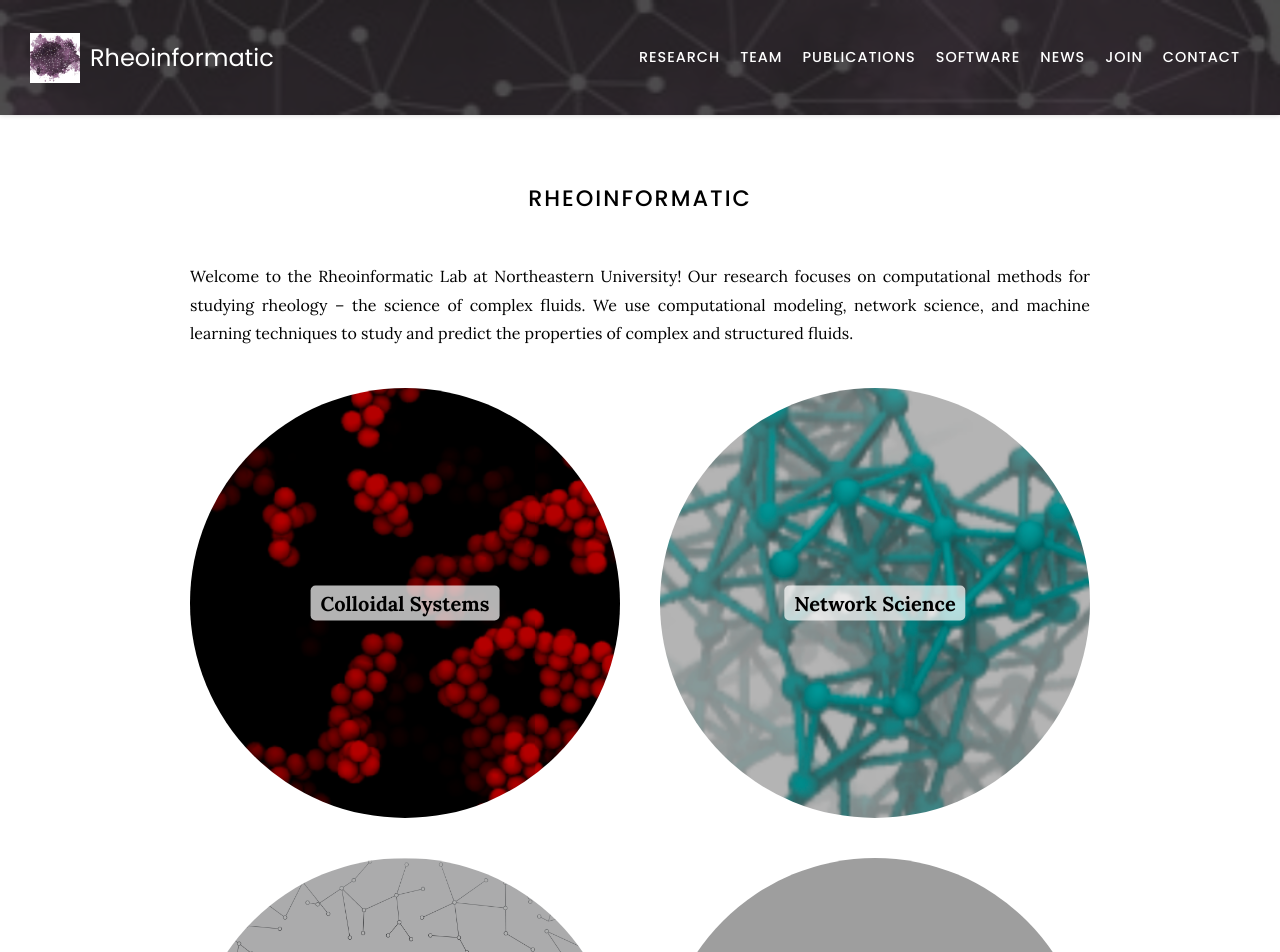
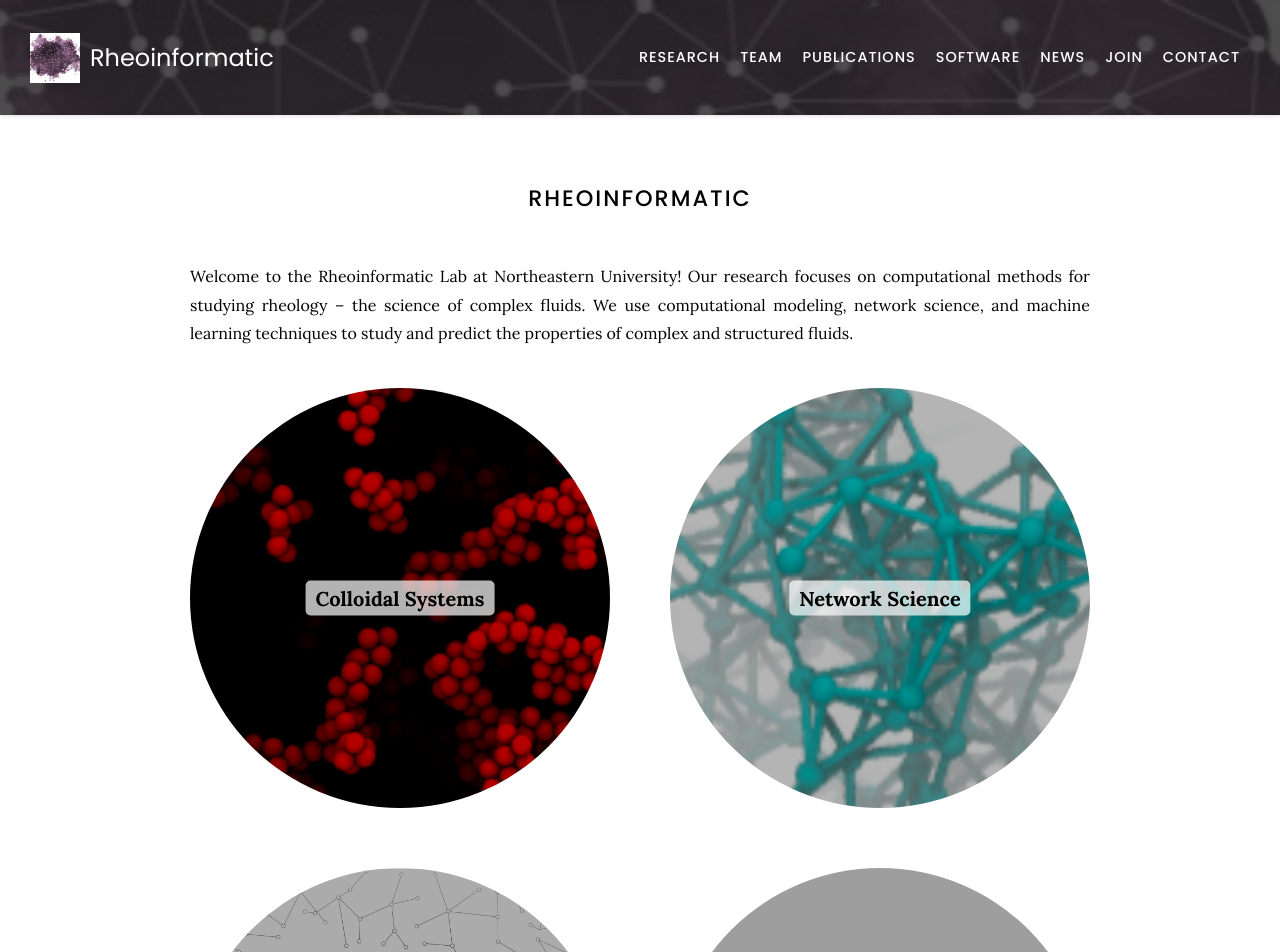
Before and after one commit to procf/procf.github.io, a Jekyll site: the page built from index.md, in a window 1280 px wide. Shown: the top 952 px of the page. Built offline with Jekyll 4.4.1, drawn with Linux system fonts in a browser that asks for light colours; nearby versions of some CDN libraries; grey boxes are pictures that could not be loaded.

Commit message:
research images

```diff
--- a/css/gallery.scss
+++ b/css/gallery.scss
@@ -7,7 +7,7 @@
 
 .gallery {
   display: grid;
-  grid-gap: 40px;
+  grid-gap: 60px; //Paniz changed 03-15 it was 40px
   justify-content: center;
   align-items: center;
   @include big-margins;
```
